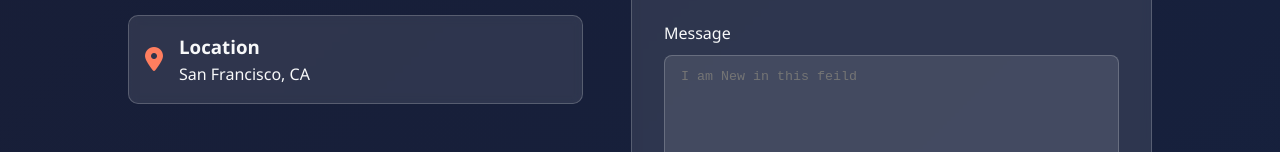
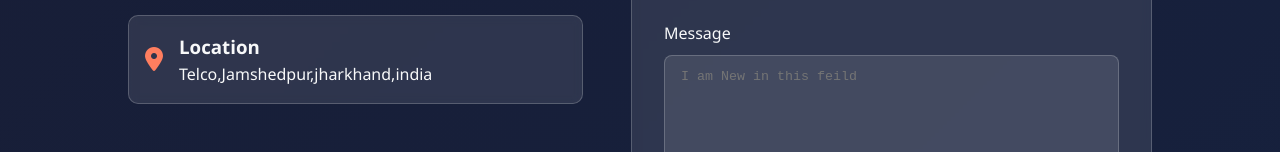
Before and after one commit to Souvik65-alt/My-pfp, a plain HTML site: page index.html in a window 1280 px wide. Shown: the part 2909-3061 px from the top of the page. Drawn offline with nearby package versions, Linux system fonts and the light colour scheme.

Commit message:
Update index.html

```diff
--- a/index.html
+++ b/index.html
@@ -813,7 +813,7 @@
                     </div>
                     <div>
                         <h3>Location</h3>
-                        <p>San Francisco, CA</p>
+                        <p>Telco,Jamshedpur,jharkhand,india</p>
                     </div>
                 </div>
             </div>
```
